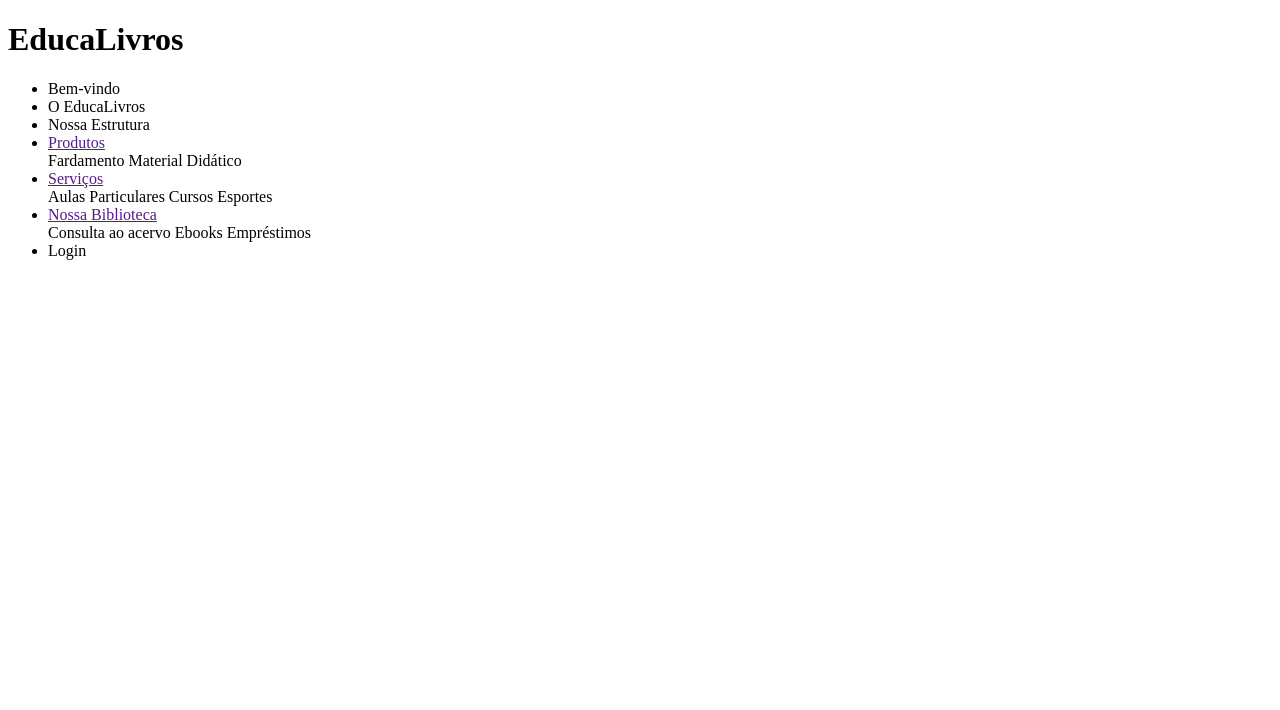
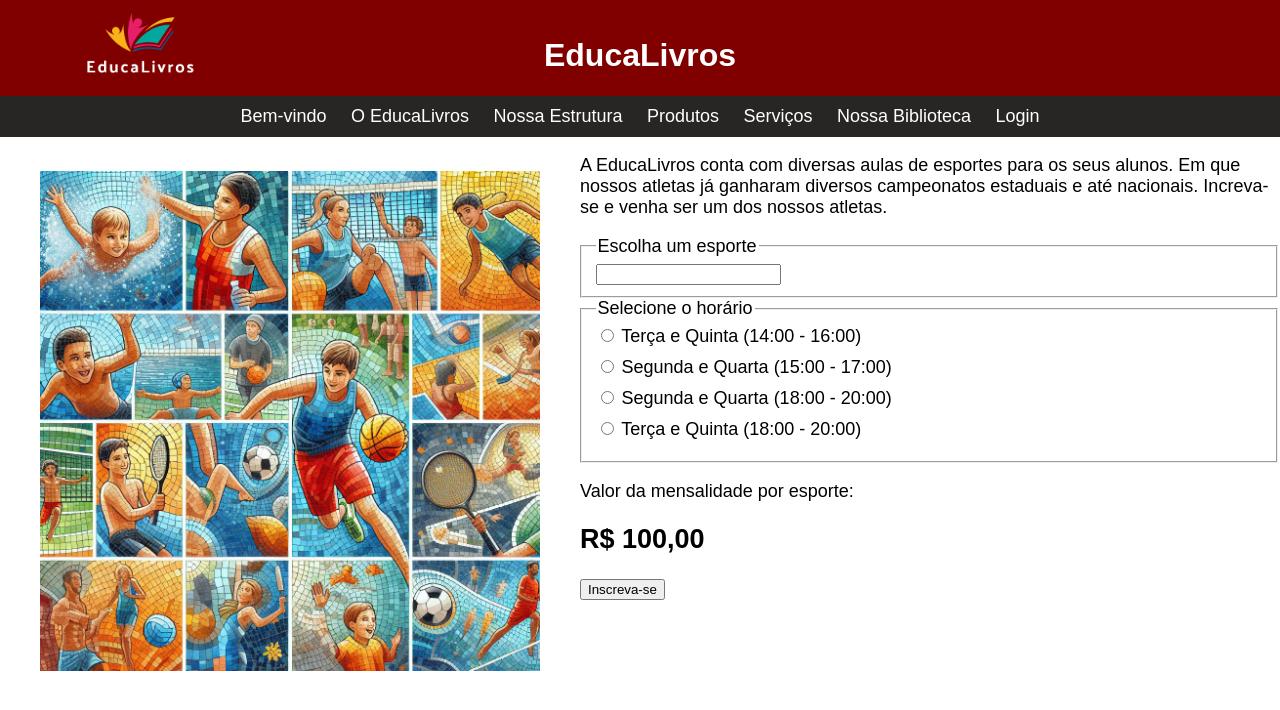
Before and after one commit to HeloisaJ/PWM_Projeto_EducaLivros, a plain HTML site: page src/html/esportes.html in a window 1280 px wide. Drawn offline with Linux system fonts and the light colour scheme.

Commit message:
Adição da página de esportes

```diff
--- /dev/null
+++ b/src/css/esportes.css
@@ -0,0 +1,25 @@
+header h1{
+    text-align: center;
+    color: white;
+}
+
+header img{
+    float: left;
+    height: 200px;
+    position: absolute;
+    top: -50px;
+}
+
+main figure{
+    display: block;
+    float: left;
+}
+
+section{
+    display: block;
+    font-size: large;
+}
+
+main input[type="radio"]{
+    margin-bottom: 15px;
+}
--- a/src/html/esportes.html
+++ b/src/html/esportes.html
@@ -4,10 +4,25 @@
         <meta charset="UTF-8">
         <meta name="viewport" content="width=device-width, initial-scale=1.0">
         <script src="../js/Nav.js" defer></script>
-        <title>Document</title>
+        <link href="../../Nav.css" rel="stylesheet">
+        <link rel="stylesheet" href="../css/esportes.css">
+        <title>Esportes</title>
+
+        <link rel="stylesheet" href="/assets/fontawesome/css/brands.css">
+        <link rel="stylesheet" href="/assets/fontawesome/css/fontawesome.css">
+        <link rel="stylesheet" href="/assets/fontawesome/css/solid.css">
+        <link rel="shortcut icon" href="/Images/EducaLivros.png">
+
+        <meta charset="UTF-8">
+        <meta name="viewport" content="width=device-width, initial-scale=1.0">
+        <meta name="keywords" content="Esportes, EducaLivros, Escola, Natação, Basquete, Badminton, Futebol, Vôlei">
+        <meta name="description" content="Página de esportes da escola EducaLivros">
     </head>
     <body>
         <header>
+            <figure>
+                <img src="/Images/EducaLivros.png" width="200px" height="200px" alt="Logo">
+            </figure>
             <h1 id="t">EducaLivros</h1>
             <nav class="MenuPrincipal">
                 <ul>
@@ -38,5 +53,40 @@
                 </ul>
             </nav>
         </header>
+        <main>
+            <figure>
+                <img src="../../Images/esportes/Esportes.jpg" width="500px" height="500px"></img>
+            </figure>
+            <section>
+                <p>
+                    A EducaLivros conta com diversas aulas de esportes para os seus alunos. Em que nossos
+                    atletas já ganharam diversos campeonatos estaduais e até nacionais. Increva-se e venha
+                    ser um dos nossos atletas.
+                </p>
+                <form>
+                    <fieldset>
+                        <legend>Escolha um esporte</legend>
+                        <input list="esporte">
+                        <datalist id="esporte">
+                            <option value="Basquete">
+                            <option value="Natação">
+                            <option value="Futebol">
+                            <option value="Vôlei">
+                            <option value="Badminton">
+                        </datalist>
+                    </fieldset>
+                    <fieldset>
+                        <legend>Selecione o horário</legend>
+                        <input type="radio" name="horarios" value="p"> <label>Terça e Quinta (14:00 - 16:00)</label> </br>
+                        <input type="radio" name="horarios" value="p"> <label>Segunda e Quarta (15:00 - 17:00)</label> </br>
+                        <input type="radio" name="horarios" value="m"> <label>Segunda e Quarta (18:00 - 20:00)</label> </br>
+                        <input type="radio" name="horarios" value="g"> <label>Terça e Quinta (18:00 - 20:00)</label> </br>
+                    </fieldset>
+                    <p>Valor da mensalidade por esporte: </p>
+                    <h2>R$ 100,00</h2>
+                    <input type="submit" name="botao_envio" value="Inscreva-se">
+                </form>
+            </section>
+        </main>
     </body>
 </html>
--- a/src/html/fardamento.html
+++ b/src/html/fardamento.html
@@ -15,7 +15,6 @@
         <meta name="description" content="Página de e-commerce da escola EducaLivros para venda de fardamento escolar">
 
         <script src="../js/Nav.js" defer></script>
-        <script src="../js/fardamento.js" defer></script>
         <title>Fardamento</title>
     </head>
     <body>
```
Also changed, not shown: Images/esportes/Esportes.jpg (added).
